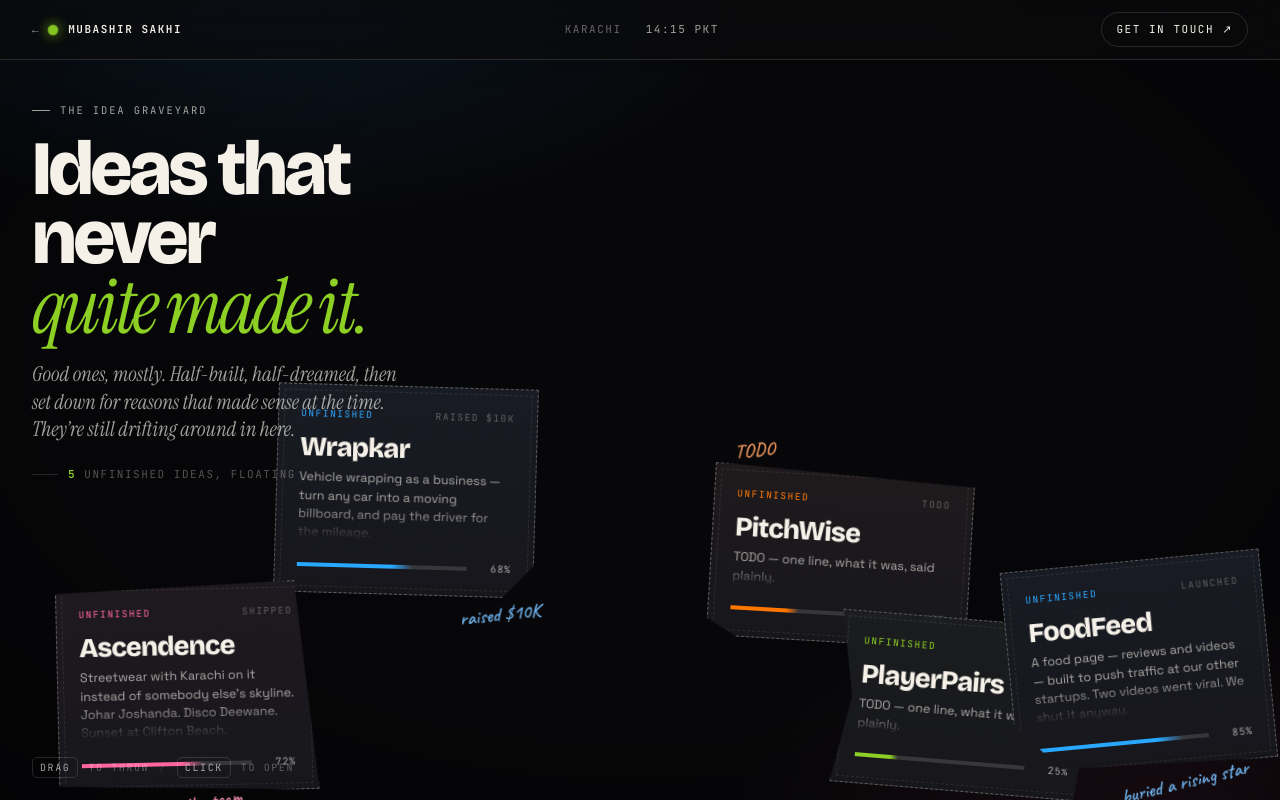
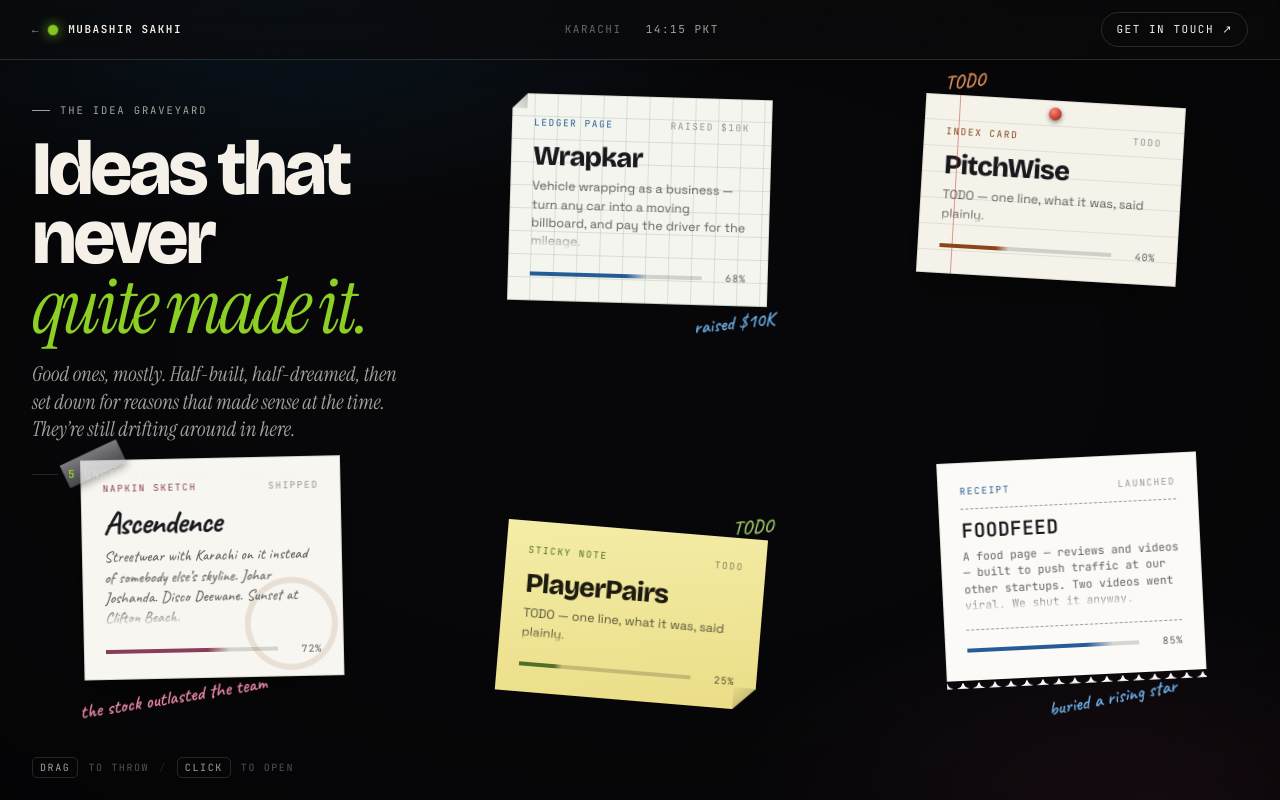
Before and after one commit to MubashirSakhi/mubashirsakhi, a React (Vite) app: page /graveyard in a window 1280 px wide. Built offline with nearby package versions, Linux system fonts and the light colour scheme.

Commit message:
movement fixed

```diff
--- a/src/pages/Graveyard.jsx
+++ b/src/pages/Graveyard.jsx
@@ -7,8 +7,10 @@ import { Link } from 'react-router-dom'
 import { useKarachiTime } from '../hooks'
 import './graveyard.css'
 
-const GRAVITY = 0.018
-const DRIFT = 0.05
+/* No gravity — cards hover near their slot instead of piling on the floor.
+   SPRING is the pull back home; throwing still works, it just eases back. */
+const SPRING = 0.0018
+const DRIFT = 0.015
 
 /* ---- the dead ideas (placeholders — edit freely) ---- */
 const IDEAS = [
@@ -25,7 +27,7 @@ const IDEAS = [
     why: 'TODO — why it stalled.',
     reflection: 'TODO — looking back, one honest line.',
     tags: ['startup', 'advertising', 'karachi'],
-    torn: 'torn-1', accent: 'blue',
+    paper: 'ledger', accent: 'blue',
     note: 'raised $10K',
   },
   {
@@ -41,7 +43,7 @@ const IDEAS = [
     why: 'TODO — why it stalled.',
     reflection: 'TODO — looking back, one honest line.',
     tags: ['todo', 'todo'],
-    torn: 'torn-2', accent: 'orange',
+    paper: 'index', accent: 'orange',
     note: 'TODO',
   },
   {
@@ -57,7 +59,7 @@ const IDEAS = [
     why: 'Two designs sold out almost immediately and the rest moved slowly — a solvable problem. The unsolvable one was us. The founders drifted into different lives before we ever placed a second run, and reordering the winners meant another 250-piece bet nobody was around to make.',
     reflection: 'The market told us exactly which ideas were right. We just weren’t together long enough to listen.',
     tags: ['streetwear', 'karachi', 'supply chain'],
-    torn: 'torn-3', accent: 'magenta',
+    paper: 'napkin', accent: 'magenta',
     note: 'the stock outlasted the team',
     link: 'https://instagram.com/getascendence',
   },
@@ -74,7 +76,7 @@ const IDEAS = [
     why: 'TODO — why it stalled.',
     reflection: 'TODO — looking back, one honest line.',
     tags: ['todo', 'todo'],
-    torn: 'torn-4', accent: 'lime',
+    paper: 'sticky', accent: 'lime',
     note: 'TODO',
   },
   {
@@ -90,11 +92,20 @@ const IDEAS = [
     why: 'It was never the main thing. One day we all looked at our corporate jobs and the startup we were actually building, agreed those came first, and stopped posting. Nothing broke. We just left.',
     reflection: 'We buried a rising star. Distribution is the hardest part to build and we already had it — we just didn’t recognise what we were holding.',
     tags: ['content', 'facebook', 'food'],
-    torn: 'torn-5', accent: 'blue',
+    paper: 'receipt', accent: 'blue',
     note: 'buried a rising star',
     link: 'https://www.facebook.com/foodfeedlive/',
   },
 ]
+
+/* what each idea got scribbled on */
+const PAPER_LABEL = {
+  index: 'Index card',
+  receipt: 'Receipt',
+  napkin: 'Napkin sketch',
+  ledger: 'Ledger page',
+  sticky: 'Sticky note',
+}
 
 const ACCENT_CSS = {
   blue: 'oklch(0.72 0.20 252)',
@@ -187,6 +198,7 @@ function Stage({ onOpen, revivedId }) {
         return {
           id: idea.id, el, w, h,
           x, y,
+          hx: x, hy: y,          // home slot the spring pulls back to
           vx: (Math.random() - 0.5) * 0.6,
           vy: (Math.random() - 0.5) * 0.6,
           rot: (Math.random() - 0.5) * 7,
@@ -230,16 +242,18 @@ function Stage({ onOpen, revivedId }) {
       // integrate
       for (const b of bodies) {
         if (dragRef.current && dragRef.current.id === b.id) continue
-        // gravity (gentle) + buoyant bob so nothing fully settles
-        b.vy += GRAVITY
-        b.vy += Math.sin(t * 1.1 + b.phase) * 0.010
-        b.vx += Math.cos(t * 0.9 + b.phase) * 0.008
+        // pull home, so the stage stays spread out
+        b.vx += (b.hx - b.x) * SPRING
+        b.vy += (b.hy - b.y) * SPRING
+        // slow bob so nothing fully settles
+        b.vy += Math.sin(t * 0.5 + b.phase) * 0.006
+        b.vx += Math.cos(t * 0.4 + b.phase) * 0.005
         // ambient drift
         b.vx += (Math.random() - 0.5) * DRIFT
         b.vy += (Math.random() - 0.5) * DRIFT
-        // friction
-        b.vx *= 0.992
-        b.vy *= 0.992
+        // friction — heavy, so motion reads as a slow float
+        b.vx *= 0.97
+        b.vy *= 0.97
         // clamp speed
         const sp = Math.hypot(b.vx, b.vy)
         const max = 14
@@ -399,7 +413,7 @@ function Scrap({ idea, index, revived, setEl }) {
   const notePos = NOTE_POS[index % NOTE_POS.length]
   return (
     <div
-      className={`scrap ${idea.torn} ${revived ? 'revived' : ''}`}
+      className={`scrap p-${idea.paper} ${revived ? 'revived' : ''}`}
       data-id={idea.id}
       ref={(el) => setEl(idea.id, el)}
       style={{ '--accent': ACCENT_CSS[idea.accent] }}
@@ -408,7 +422,7 @@ function Scrap({ idea, index, revived, setEl }) {
       <div className="scrap-body">
         <span className="scrap-sketch" />
         <div className="scrap-kicker">
-          <span>Unfinished</span>
+          <span>{PAPER_LABEL[idea.paper]}</span>
           <span className="stage-name">{idea.stageName}</span>
         </div>
         <h3 className="scrap-title">{idea.title}</h3>
--- a/src/pages/graveyard.css
+++ b/src/pages/graveyard.css
@@ -132,41 +132,140 @@ body.graveyard::before {
   user-select: none;
   -webkit-user-select: none;
   touch-action: none;
+  /* type scale — media queries move these, paper variants scale off them */
+  --t: 1.6rem;
+  --tg: 12.5px;
 }
 .scrap.dragging { cursor: grabbing; }
 
+/* Real paper on a dark stage: flip the ink tokens locally so every child
+   (tag, bar, pct, stage-name) reads correctly without being touched. */
 .scrap-body {
   position: relative;
   padding: 22px 22px 20px;
-  background:
-    linear-gradient(180deg, color-mix(in oklab, var(--paper-soft) 92%, var(--accent) 4%), var(--paper-soft));
-  border: 1.5px dashed var(--ink-faint);
+  --ink: #17171c;
+  --ink-dim: rgba(23,23,28,0.68);
+  --ink-faint: rgba(23,23,28,0.44);
+  --ink-hair: rgba(23,23,28,0.16);
+  /* page accents are tuned for a dark bg — sink them for light paper */
+  --accent-deep: color-mix(in oklab, var(--accent) 55%, #0b0b0f);
+  --sheet: #f5f2e9;
+  background: var(--sheet);
   color: var(--ink);
-  box-shadow: 0 24px 50px -24px rgba(0,0,0,0.7);
-  transition: box-shadow 0.4s ease, border-color 0.3s ease;
+  /* drop-shadow, not box-shadow: clip-path folds would crop a box-shadow */
+  filter: drop-shadow(0 16px 18px rgba(0,0,0,0.55));
+  box-shadow: inset 0 0 0 1px rgba(23,23,28,0.10);
+  transition: filter 0.35s ease, box-shadow 0.3s ease;
   overflow: hidden;
 }
-.scrap:hover .scrap-body {
-  border-color: color-mix(in oklab, var(--accent) 60%, var(--ink-faint));
-  box-shadow:
-    0 34px 70px -22px rgba(0,0,0,0.75),
-    0 0 0 1px color-mix(in oklab, var(--accent) 30%, transparent);
+/* texture layer */
+.scrap-sketch {
+  position: absolute;
+  inset: 0;
+  pointer-events: none;
 }
 
-/* torn / cut-off corner variants via clip-path */
-.scrap.torn-1 .scrap-body { clip-path: polygon(0 0, 100% 0, 100% 84%, 88% 100%, 0 100%); }
-.scrap.torn-2 .scrap-body { clip-path: polygon(0 0, 100% 6%, 100% 100%, 12% 100%, 0 90%); }
-.scrap.torn-3 .scrap-body { clip-path: polygon(0 4%, 92% 0, 100% 100%, 0 96%); }
-.scrap.torn-4 .scrap-body { clip-path: polygon(0 0, 100% 0, 94% 100%, 0 100%, 6% 50%); }
-.scrap.torn-5 .scrap-body { clip-path: polygon(0 0, 100% 0, 100% 100%, 16% 96%, 0 72%); }
+/* ---- INDEX CARD — ruled, red margin rule, pinned ---- */
+.scrap.p-index .scrap-body { --sheet: #f5f2e9; padding-top: 30px; }
+.scrap.p-index .scrap-sketch {
+  background:
+    linear-gradient(90deg, transparent 13%, rgba(192,57,43,0.5) 13% calc(13% + 1px), transparent calc(13% + 1px)),
+    repeating-linear-gradient(180deg, transparent 0 25px, rgba(23,23,28,0.09) 25px 26px);
+}
+.scrap.p-index .scrap-body::after {
+  content: "";
+  position: absolute;
+  top: 7px; left: 50%;
+  width: 13px; height: 13px;
+  border-radius: 50%;
+  transform: translateX(-50%);
+  background: radial-gradient(circle at 35% 30%, #ff8272, #b03225 72%);
+  box-shadow: 0 2px 5px rgba(0,0,0,0.45);
+}
 
-/* rough dashed second outline (sketchy, offset) */
-.scrap-sketch {
+/* ---- RECEIPT — thermal paper, mono, torn scalloped foot ---- */
+.scrap.p-receipt .scrap-body {
+  --sheet: #fbfaf6;
+  padding-bottom: 30px;
+  -webkit-mask:
+    radial-gradient(8px at 50% 0, #0000 98%, #000) bottom left/16px 8px repeat-x,
+    linear-gradient(#000 0 0) top/100% calc(100% - 8px) no-repeat;
+  mask:
+    radial-gradient(8px at 50% 0, #0000 98%, #000) bottom left/16px 8px repeat-x,
+    linear-gradient(#000 0 0) top/100% calc(100% - 8px) no-repeat;
+}
+.scrap.p-receipt .scrap-title {
+  font-family: var(--f-mono);
+  font-weight: 700;
+  font-size: calc(var(--t) * 0.72);
+  letter-spacing: 0.02em;
+  text-transform: uppercase;
+}
+.scrap.p-receipt .scrap-tag { font-family: var(--f-mono); font-size: calc(var(--tg) * 0.9); }
+.scrap.p-receipt .scrap-kicker { border-bottom: 1px dashed var(--ink-faint); padding-bottom: 9px; }
+.scrap.p-receipt .scrap-prog { border-top: 1px dashed var(--ink-faint); padding-top: 12px; }
+
+/* ---- NAPKIN — handwritten, cup ring, taped down ---- */
+.scrap.p-napkin .scrap-body { --sheet: #f8f6f1; box-shadow: inset 0 0 0 1px rgba(23,23,28,0.14); }
+.scrap.p-napkin .scrap-sketch {
+  background: radial-gradient(circle 46px at 80% 76%,
+    transparent 40px, rgba(150,110,60,0.16) 41px 46px, transparent 47px);
+}
+.scrap.p-napkin .scrap-title,
+.scrap.p-napkin .scrap-tag { font-family: var(--f-hand); }
+.scrap.p-napkin .scrap-title { font-weight: 700; font-size: calc(var(--t) * 1.2); line-height: 0.94; }
+.scrap.p-napkin .scrap-tag { font-size: calc(var(--tg) * 1.25); line-height: 1.3; }
+.scrap.p-napkin::before {
+  content: "";
   position: absolute;
-  inset: 5px;
-  border: 1px dashed var(--ink-hair);
-  pointer-events: none;
-  opacity: 0.7;
+  top: -9px; left: -18px;
+  width: 62px; height: 25px;
+  transform: rotate(-24deg);
+  z-index: 4;
+  background: linear-gradient(180deg, rgba(196,196,201,0.6), rgba(148,148,157,0.44));
+  box-shadow: 0 3px 8px rgba(0,0,0,0.35);
+}
+
+/* ---- LEDGER PAGE — accounting grid, folded top-left ---- */
+.scrap.p-ledger .scrap-body {
+  --sheet: #f3f5ee;
+  clip-path: polygon(15px 0, 100% 0, 100% 100%, 0 100%, 0 15px);
+}
+.scrap.p-ledger .scrap-sketch {
+  background:
+    repeating-linear-gradient(90deg, transparent 0 22px, rgba(56,104,66,0.15) 22px 23px),
+    repeating-linear-gradient(180deg, transparent 0 22px, rgba(56,104,66,0.15) 22px 23px);
+}
+.scrap.p-ledger .scrap-body::after {
+  content: "";
+  position: absolute;
+  top: 0; left: 0;
+  width: 15px; height: 15px;
+  background: linear-gradient(225deg, rgba(0,0,0,0.24), rgba(0,0,0,0.04));
+}
+
+/* ---- STICKY NOTE — yellow, no rules, folded bottom-right ---- */
+.scrap.p-sticky .scrap-body {
+  --ink: #1c1a10;
+  --ink-dim: rgba(28,26,16,0.72);
+  --ink-faint: rgba(28,26,16,0.5);
+  --ink-hair: rgba(28,26,16,0.2);
+  background: linear-gradient(172deg, #f4eda6, #ebdd85);
+  box-shadow: none;
+  clip-path: polygon(0 0, 100% 0, 100% calc(100% - 22px), calc(100% - 22px) 100%, 0 100%);
+}
+.scrap.p-sticky .scrap-body::after {
+  content: "";
+  position: absolute;
+  right: 0; bottom: 0;
+  width: 22px; height: 22px;
+  background: linear-gradient(315deg, rgba(0,0,0,0.26), rgba(0,0,0,0.02));
+}
+/* hover lives below the variants — same specificity, so it must win on order */
+.scrap:hover .scrap-body {
+  filter: drop-shadow(0 24px 28px rgba(0,0,0,0.62));
+  /* inset ring — an outer one gets clipped on the folded papers */
+  box-shadow: inset 0 0 0 1.5px color-mix(in oklab, var(--accent-deep) 60%, transparent);
 }
 
 .scrap-kicker {
@@ -174,7 +273,7 @@ body.graveyard::before {
   font-size: 9.5px;
   letter-spacing: 0.16em;
   text-transform: uppercase;
-  color: var(--accent);
+  color: var(--accent-deep);
   display: flex;
   justify-content: space-between;
   align-items: center;
@@ -185,19 +284,19 @@ body.graveyard::before {
 .scrap-title {
   font-family: var(--f-display);
   font-weight: 800;
-  font-size: 1.6rem;
+  font-size: var(--t);
   letter-spacing: -0.03em;
   line-height: 0.98;
   margin: 12px 0 8px;
 }
 .scrap-tag {
-  font-size: 12.5px;
+  font-size: var(--tg);
   line-height: 1.45;
   color: var(--ink-dim);
   margin: 0;
   /* fade the last line — like the thought trails off */
-  -webkit-mask-image: linear-gradient(180deg, #000 55%, transparent 100%);
-  mask-image: linear-gradient(180deg, #000 55%, transparent 100%);
+  -webkit-mask-image: linear-gradient(180deg, #000 78%, transparent 100%);
+  mask-image: linear-gradient(180deg, #000 78%, transparent 100%);
 }
 
 /* progress — stuck at a random % */
@@ -218,7 +317,7 @@ body.graveyard::before {
   position: absolute;
   left: 0; top: 0;
   height: 4px;
-  background: var(--accent);
+  background: var(--accent-deep);
   /* dashed edge = it just stops */
   -webkit-mask-image: linear-gradient(90deg, #000 82%, transparent 100%);
   mask-image: linear-gradient(90deg, #000 82%, transparent 100%);
@@ -248,12 +347,10 @@ body.graveyard::before {
 
 /* revived state — briefly, jokingly alive */
 .scrap.revived .scrap-body {
-  border-style: solid;
-  border-color: var(--c-lime);
-  box-shadow:
-    0 34px 70px -22px rgba(0,0,0,0.7),
-    0 0 34px -4px color-mix(in oklab, var(--c-lime) 55%, transparent),
-    0 0 0 1px color-mix(in oklab, var(--c-lime) 50%, transparent);
+  box-shadow: inset 0 0 0 2px var(--c-lime);
+  filter:
+    drop-shadow(0 16px 18px rgba(0,0,0,0.55))
+    drop-shadow(0 0 14px color-mix(in oklab, var(--c-lime) 65%, transparent));
 }
 .scrap.revived .scrap-tag {
   -webkit-mask-image: none;
@@ -549,10 +646,10 @@ body.graveyard::before {
   .gv-count { margin-top: 14px; }
   .gv-hint { display: none; }
 
-  .scrap { width: 208px; }
+  .scrap { width: 208px; --t: 1.35rem; --tg: 12px; }
   .scrap-body { padding: 17px 17px 15px; }
-  .scrap-title { font-size: 1.35rem; margin: 10px 0 7px; }
-  .scrap-tag { font-size: 12px; }
+  .scrap.p-index .scrap-body { padding-top: 26px; }
+  .scrap-title { margin: 10px 0 7px; }
   .scrap-note { font-size: 1.05rem; }
 
   .gv-modal { padding: 32px 24px; max-height: calc(100dvh - 40px); }
@@ -567,11 +664,12 @@ body.graveyard::before {
   .gv-title { font-size: clamp(1.9rem, 9vw, 2.4rem); }
   .gv-sub { font-size: 0.92rem; max-width: 26ch; }
 
-  .scrap { width: 168px; }
+  .scrap { width: 168px; --t: 1.12rem; --tg: 11px; }
   .scrap-body { padding: 13px 13px 12px; }
+  .scrap.p-index .scrap-body { padding-top: 24px; }
   .scrap-kicker { font-size: 8.5px; letter-spacing: 0.12em; }
-  .scrap-title { font-size: 1.12rem; margin: 8px 0 6px; }
-  .scrap-tag { font-size: 11px; line-height: 1.4; }
+  .scrap-title { margin: 8px 0 6px; }
+  .scrap-tag { line-height: 1.4; }
   .scrap-prog { margin-top: 12px; }
   .scrap-note { font-size: 0.95rem; }
 
```
